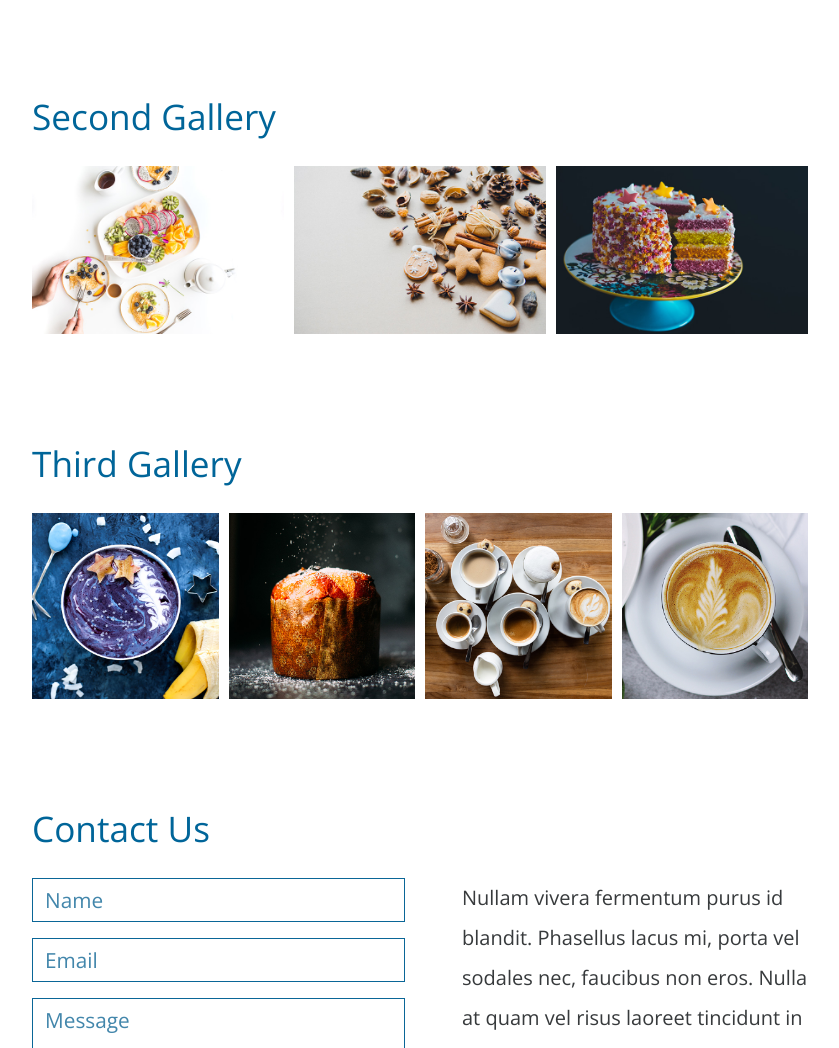
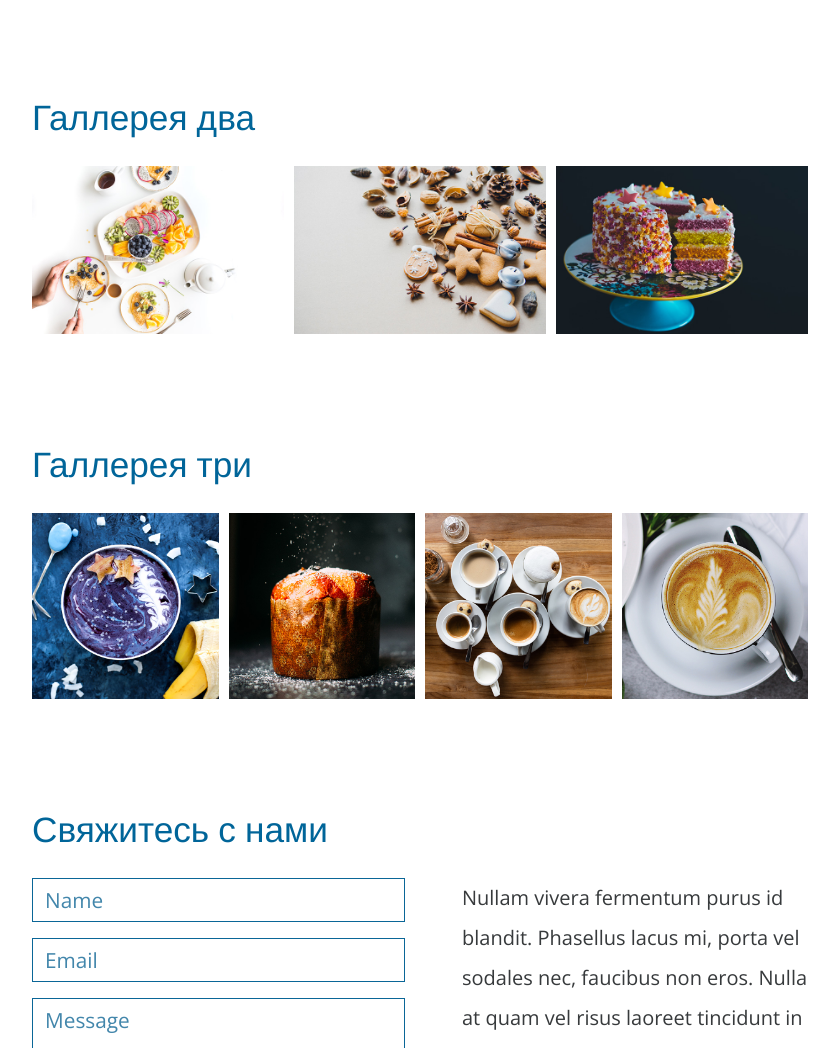
Before and after one commit to Mlklv/CuteThings, a plain HTML site: page index.html in a window 1280 px wide. Shown: the part 2356-3404 px from the top of the page, without its empty margins (432-1271 px from the left). Drawn offline with nearby package versions, Linux system fonts and the light colour scheme.

Commit message:
Update index.html

```diff
--- a/index.html
+++ b/index.html
@@ -114,7 +114,7 @@ http://www.templatemo.com/tm-501-neaty
 
                             <!-- Second Gallery section -->
                             <section id="secondgallery" class="tm-section">
-                                <header><h2 class="tm-blue-text tm-section-title tm-margin-b-30">Second Gallery</h2></header>
+                                <header><h2 class="tm-blue-text tm-section-title tm-margin-b-30">Галлерея два</h2></header>
                                 <div class="tm-gallery-container tm-gallery-2">
                                     <div class="tm-img-container tm-img-container-2">
                                         <a href="img/neaty-08.jpg"><img src="img/neaty-08.jpg" alt="Image" class="img-fluid tm-img-tn"></a>
@@ -130,7 +130,7 @@ http://www.templatemo.com/tm-501-neaty
 
                             <!-- Third Gallery section -->
                             <section id="thirdgallery" class="tm-section">
-                                <header><h2 class="tm-blue-text tm-section-title tm-margin-b-30">Third Gallery</h2></header>
+                                <header><h2 class="tm-blue-text tm-section-title tm-margin-b-30">Галлерея три</h2></header>
                                 <div class="tm-gallery-container tm-gallery-3">
                                     <div class="tm-img-container tm-img-container-3">
                                         <a href="img/neaty-11.jpg"><img src="img/neaty-11.jpg" alt="Image" class="img-fluid tm-img-tn"></a>
@@ -149,7 +149,7 @@ http://www.templatemo.com/tm-501-neaty
 
                             <!-- Contact Us section -->
                             <section id="contact" class="tm-section">
-                                <header><h2 class="tm-blue-text tm-section-title tm-margin-b-30">Contact Us</h2></header>
+                                <header><h2 class="tm-blue-text tm-section-title tm-margin-b-30">Свяжитесь с нами</h2></header>
 
                                 <div class="row">
                                     <div class="col-lg-6">
```
